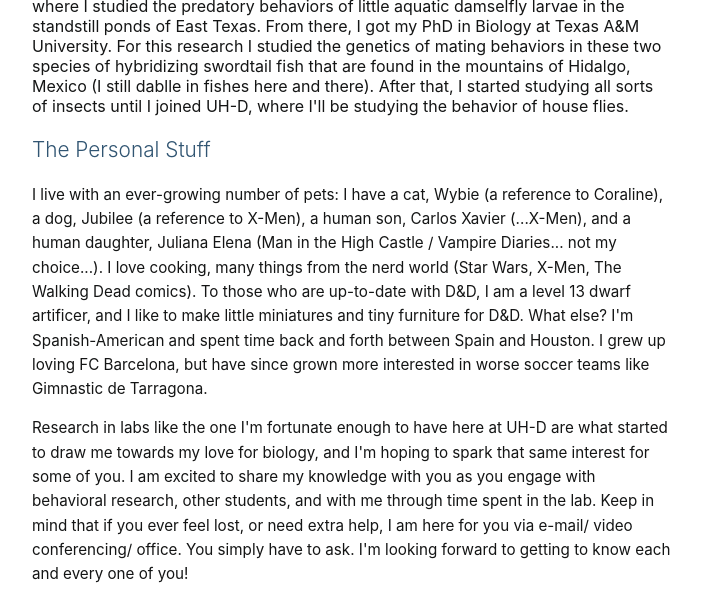
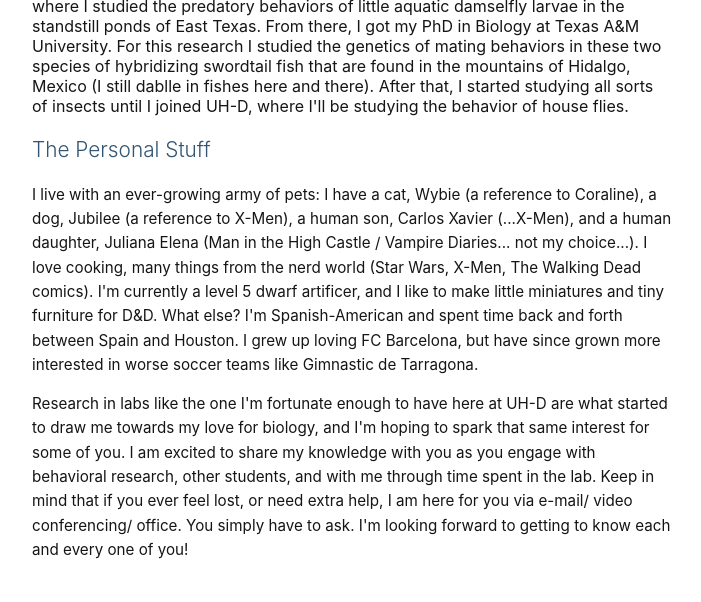
Before and after one commit to pjdelclos/pjdelclos.github.io, a Jekyll site: the page built from index.html, in a window 1280 px wide, cut to the strip 438-1040 px from the top of the page. Shown: the whole strip, without its empty margins (288-989 px from the left). Built offline with Jekyll 4.4.1, drawn with Linux system fonts in a browser that asks for light colours; some web fonts are replaced; the list of posts is cut into pages by our own code; after the commit the page ends 1015 px from its top, so only the background shows below that.

Commit message:
Update index.html

```diff
--- a/index.html
+++ b/index.html
@@ -13,7 +13,7 @@ I'm Pablo Delclos (and this is my sidekick Carlos). I'm an Assistant Professor a
 
 <h2> The Personal Stuff</h2>
 <p>
-I live with an ever-growing number of pets: I have a cat, Wybie (a reference to Coraline), a dog, Jubilee (a reference to X-Men), a human son, Carlos Xavier (...X-Men), and a human daughter, Juliana Elena (Man in the High Castle / Vampire Diaries... not my choice...). I love cooking, many things from the nerd world (Star Wars, X-Men, The Walking Dead comics). To those who are up-to-date with D&D, I am a level 13 dwarf artificer, and I like to make little miniatures and tiny furniture for D&D. What else? I'm Spanish-American and spent time back and forth between Spain and Houston. I grew up loving FC Barcelona, but have since grown more interested in worse soccer teams like Gimnastic de Tarragona.
+I live with an ever-growing army of pets: I have a cat, Wybie (a reference to Coraline), a dog, Jubilee (a reference to X-Men), a human son, Carlos Xavier (...X-Men), and a human daughter, Juliana Elena (Man in the High Castle / Vampire Diaries... not my choice...). I love cooking, many things from the nerd world (Star Wars, X-Men, The Walking Dead comics). I'm currently a level 5 dwarf artificer, and I like to make little miniatures and tiny furniture for D&D. What else? I'm Spanish-American and spent time back and forth between Spain and Houston. I grew up loving FC Barcelona, but have since grown more interested in worse soccer teams like Gimnastic de Tarragona.
 </p>
 <p>
 Research in labs like the one I'm fortunate enough to have here at UH-D are what started to draw me towards my love for biology, and I'm hoping to spark that same interest for some of you. I am excited to share my knowledge with you as you engage with behavioral research, other students, and with me through time spent in the lab. Keep in mind that if you ever feel lost, or need extra help, I am here for you via e-mail/ video conferencing/ office. You simply have to ask. I'm looking forward to getting to know each and every one of you!
```
